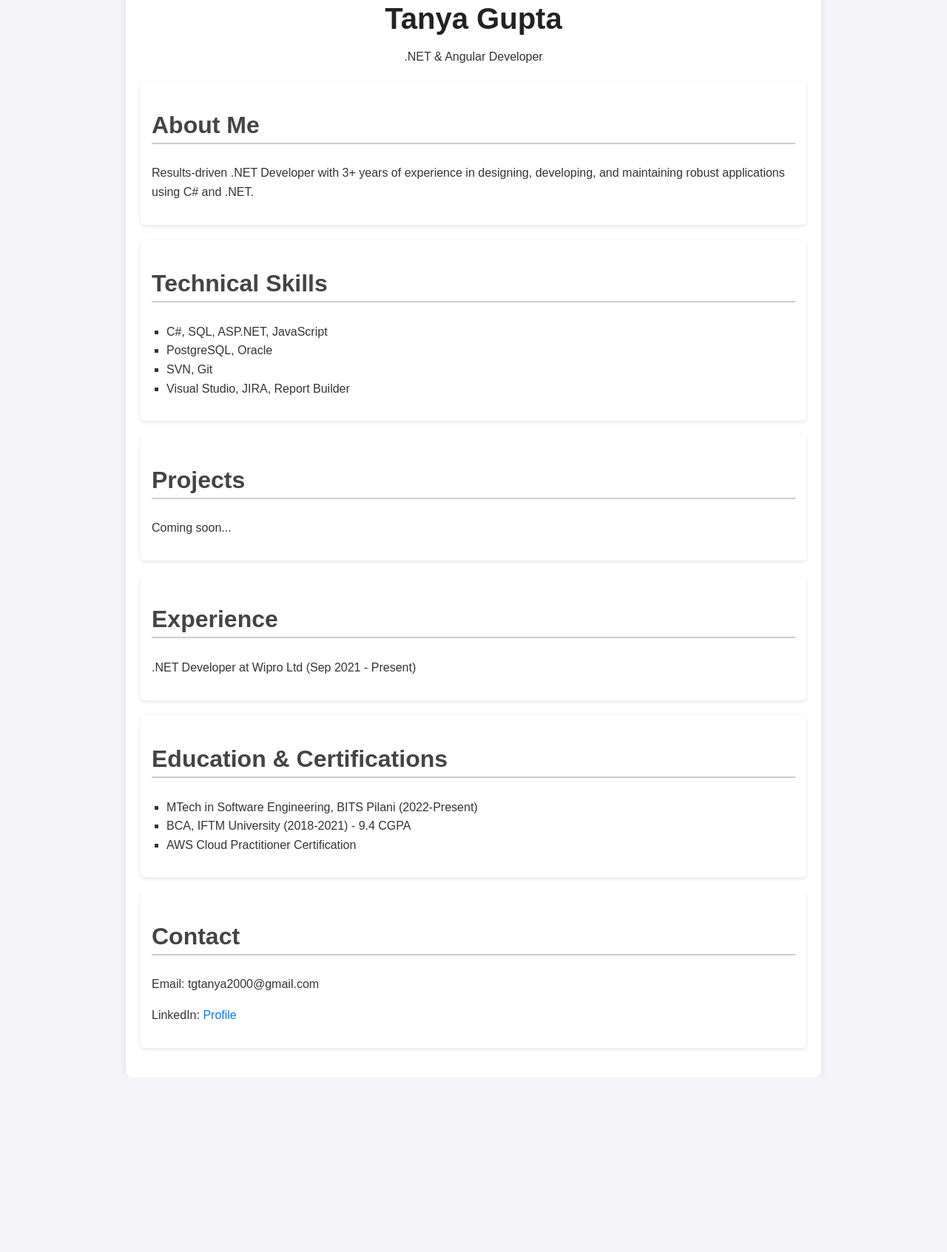
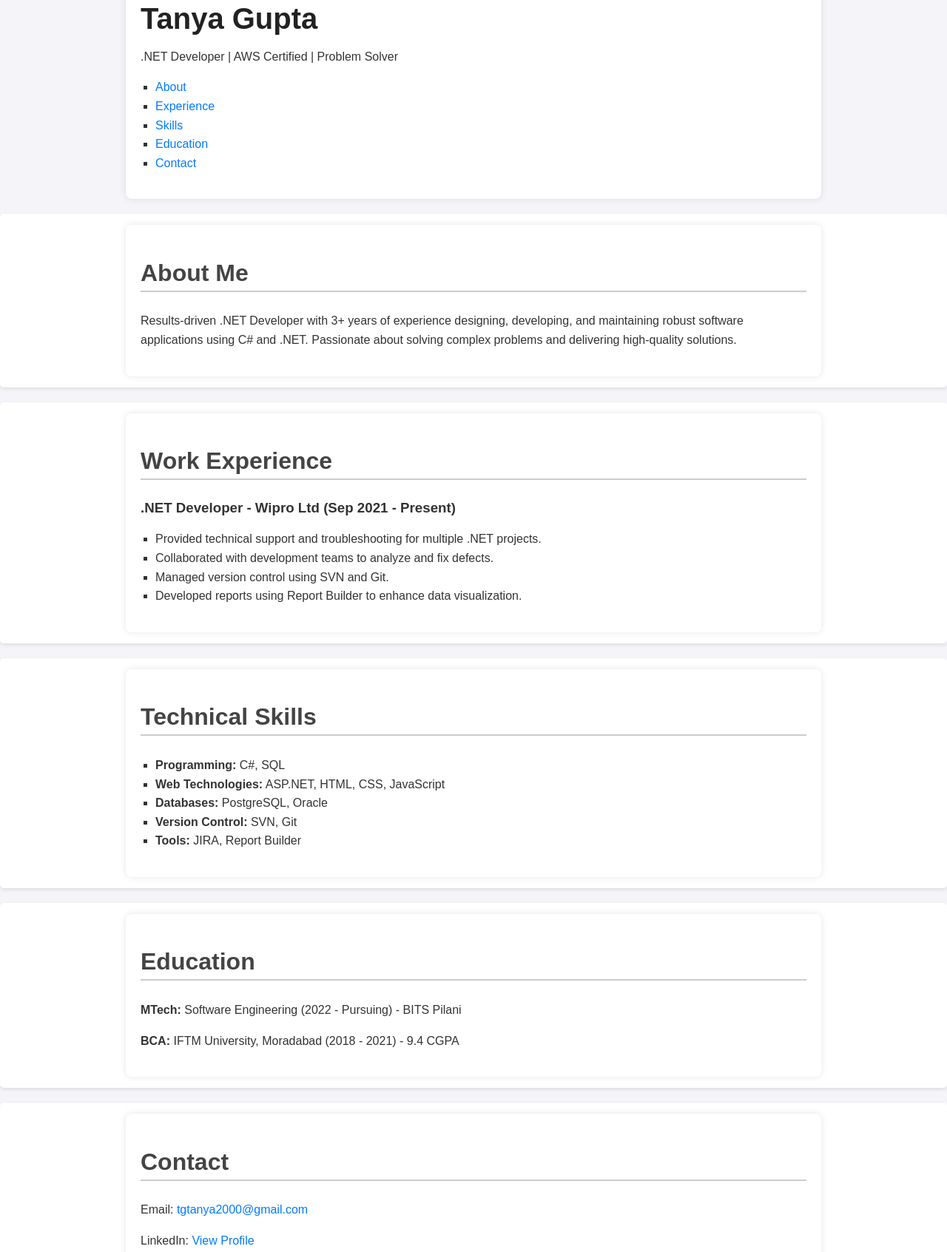
Before and after one commit to Tanya01g/tanya01g.github.io, a plain HTML site: page index.html in a window 1280 px wide. Shown: the part 44-1737 px from the top of the page at 74% size. Before the commit the page ends 1501 px from the top, so only its background shows below. Drawn offline with Linux system fonts and the light colour scheme.

Commit message:
changed html

```diff
--- a/index.html
+++ b/index.html
@@ -3,55 +3,82 @@
 <head>
     <meta charset="UTF-8">
     <meta name="viewport" content="width=device-width, initial-scale=1.0">
-    <title>Tanya Gupta - Portfolio</title>
+    <title>Tanya Gupta - .NET Developer</title>
     <link rel="stylesheet" href="styles.css">
+    <script src="https://kit.fontawesome.com/a076d05399.js" crossorigin="anonymous"></script>
 </head>
 <body>
+    <header>
         <div class="container">
-        <header class="text-center">
             <h1>Tanya Gupta</h1>
-            <p>.NET & Angular Developer</p>
+            <p>.NET Developer | AWS Certified | Problem Solver</p>
+            <nav>
+                <ul>
+                    <li><a href="#about">About</a></li>
+                    <li><a href="#experience">Experience</a></li>
+                    <li><a href="#skills">Skills</a></li>
+                    <li><a href="#education">Education</a></li>
+                    <li><a href="#contact">Contact</a></li>
+                </ul>
+            </nav>
+        </div>
     </header>
 
-        <section id="about">
+    <section id="about" class="section">
+        <div class="container">
             <h2>About Me</h2>
-            <p>Results-driven .NET Developer with 3+ years of experience in designing, developing, and maintaining robust applications using C# and .NET.</p>
+            <p>Results-driven .NET Developer with 3+ years of experience designing, developing, and maintaining robust software applications using C# and .NET. Passionate about solving complex problems and delivering high-quality solutions.</p>
+        </div>
     </section>
 
-        <section id="skills">
+    <section id="experience" class="section">
+        <div class="container">
+            <h2>Work Experience</h2>
+            <div>
+                <h3>.NET Developer - Wipro Ltd (Sep 2021 - Present)</h3>
+                <ul>
+                    <li>Provided technical support and troubleshooting for multiple .NET projects.</li>
+                    <li>Collaborated with development teams to analyze and fix defects.</li>
+                    <li>Managed version control using SVN and Git.</li>
+                    <li>Developed reports using Report Builder to enhance data visualization.</li>
+                </ul>
+            </div>
+        </div>
+    </section>
+
+    <section id="skills" class="section">
+        <div class="container">
             <h2>Technical Skills</h2>
             <ul>
-                <li>C#, SQL, ASP.NET, JavaScript</li>
-                <li>PostgreSQL, Oracle</li>
-                <li>SVN, Git</li>
-                <li>Visual Studio, JIRA, Report Builder</li>
+                <li><strong>Programming:</strong> C#, SQL</li>
+                <li><strong>Web Technologies:</strong> ASP.NET, HTML, CSS, JavaScript</li>
+                <li><strong>Databases:</strong> PostgreSQL, Oracle</li>
+                <li><strong>Version Control:</strong> SVN, Git</li>
+                <li><strong>Tools:</strong> JIRA, Report Builder</li>
             </ul>
+        </div>
     </section>
 
-        <section id="projects">
-            <h2>Projects</h2>
-            <p>Coming soon...</p>
+    <section id="education" class="section">
+        <div class="container">
+            <h2>Education</h2>
+            <p><strong>MTech:</strong> Software Engineering (2022 - Pursuing) - BITS Pilani</p>
+            <p><strong>BCA:</strong> IFTM University, Moradabad (2018 - 2021) - 9.4 CGPA</p>
+        </div>
     </section>
 
-        <section id="experience">
-            <h2>Experience</h2>
-            <p>.NET Developer at Wipro Ltd (Sep 2021 - Present)</p>
+    <section id="contact" class="section">
+        <div class="container">
+            <h2>Contact</h2>
+            <p>Email: <a href="mailto:tgtanya2000@gmail.com">tgtanya2000@gmail.com</a></p>
+            <p>LinkedIn: <a href="https://www.linkedin.com/in/tanya-gupta-10642822b" target="_blank">View Profile</a></p>
+        </div>
     </section>
 
-        <section id="education">
-            <h2>Education & Certifications</h2>
-            <ul>
-                <li>MTech in Software Engineering, BITS Pilani (2022-Present)</li>
-                <li>BCA, IFTM University (2018-2021) - 9.4 CGPA</li>
-                <li>AWS Cloud Practitioner Certification</li>
-            </ul>
-        </section>
-
-        <section id="contact">
-            <h2>Contact</h2>
-            <p>Email: tgtanya2000@gmail.com</p>
-            <p>LinkedIn: <a href="https://www.linkedin.com/in/tanya-gupta-10642822b">Profile</a></p>
-        </section>
+    <footer>
+        <div class="container">
+            <p>&copy; 2025 Tanya Gupta. All Rights Reserved.</p>
         </div>
+    </footer>
 </body>
 </html>
```
Lines whose indentation alone changed are shown as unchanged.
